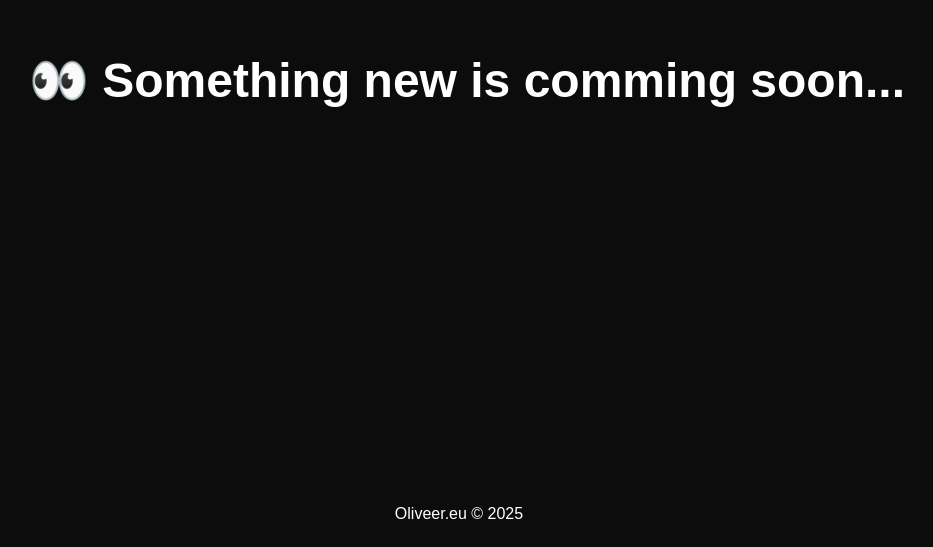
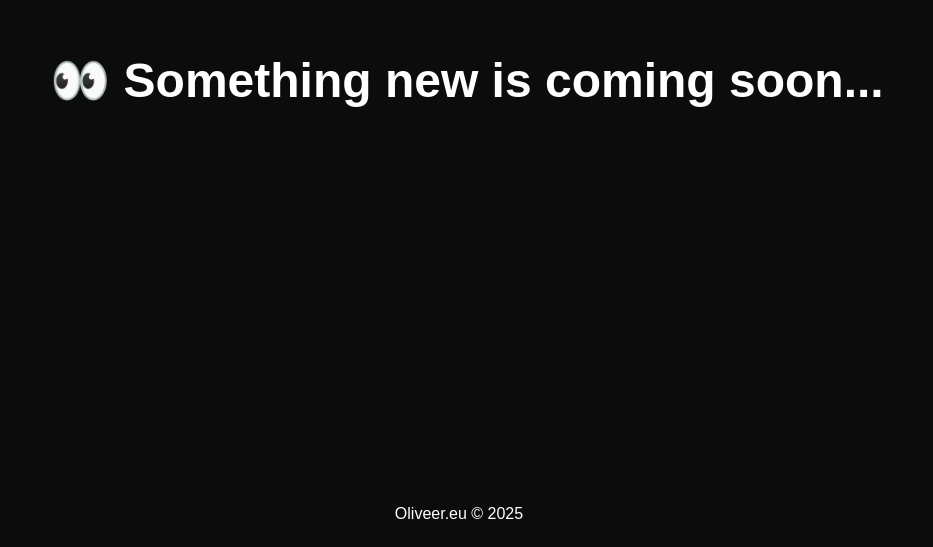
Before and after one commit to Otryks/oliveer-eu, a plain HTML site: page index.html in a window 1280 px wide. Shown: the part 319-866 px from the top of the page, without its empty margins (181-1114 px from the left). Drawn offline with Linux system fonts and the light colour scheme; a web font is replaced by a local one.

Commit message:
error fix

```diff
--- a/index.html
+++ b/index.html
@@ -14,7 +14,7 @@
 </head>
 <body>
     <div class="page__wrapper">
-        <h1>👀 Something new is comming soon...</h1>
+        <h1>👀 Something new is coming soon...</h1>
     </div>
     <footer>Oliveer.eu &copy; 2025</footer>
 </body>
```
